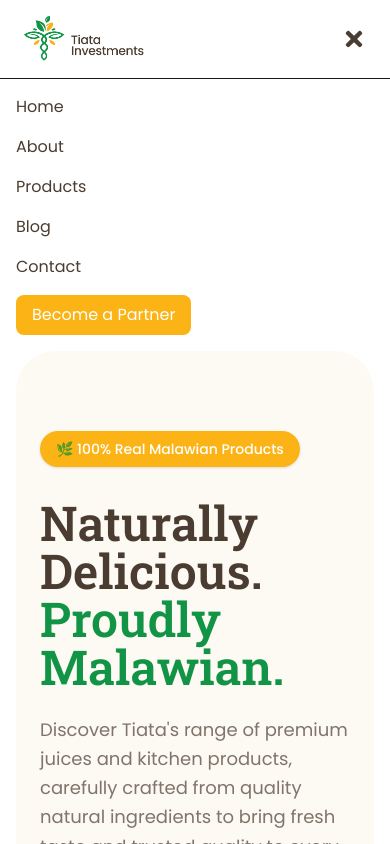
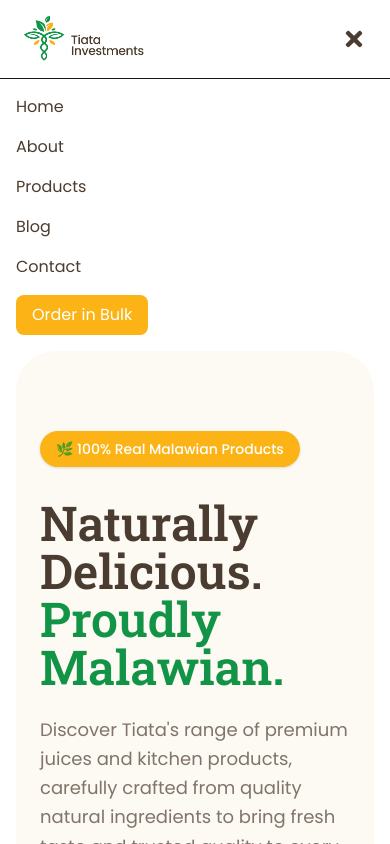
Before and after one commit to nexusbrandsmw/tiata-investment, a Next.js app: page / in a window 390 px wide. Both pictures are taken after a click on the button 354 px from the left and 38 px from the top of the page. Shown: the top 844 px of the page. Built offline with nearby package versions, Linux system fonts and the light colour scheme.

Commit message:
Fixed mobile Navbar

```diff
--- a/components/Navbar.tsx
+++ b/components/Navbar.tsx
@@ -113,11 +113,11 @@
 
               <li>
                 <Link
-                  href="/partner"
+                  href="/contact"
                   onClick={() => setOpen(false)}
                   className="bg-brand-gold text-white px-4 py-2 rounded-lg inline-block"
                 >
-                  Become a Partner
+                  Order in Bulk
                 </Link>
               </li>
 
```
